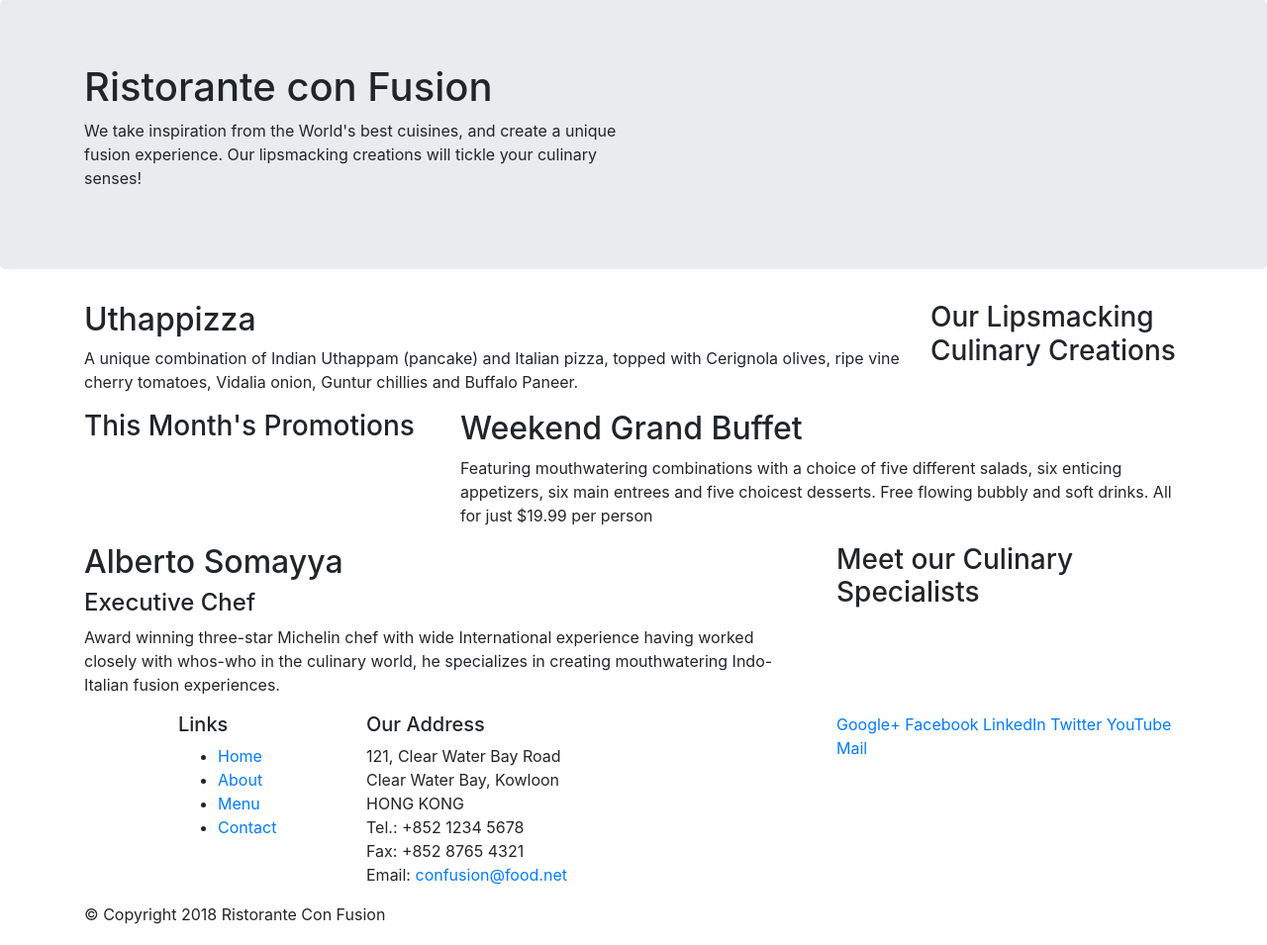
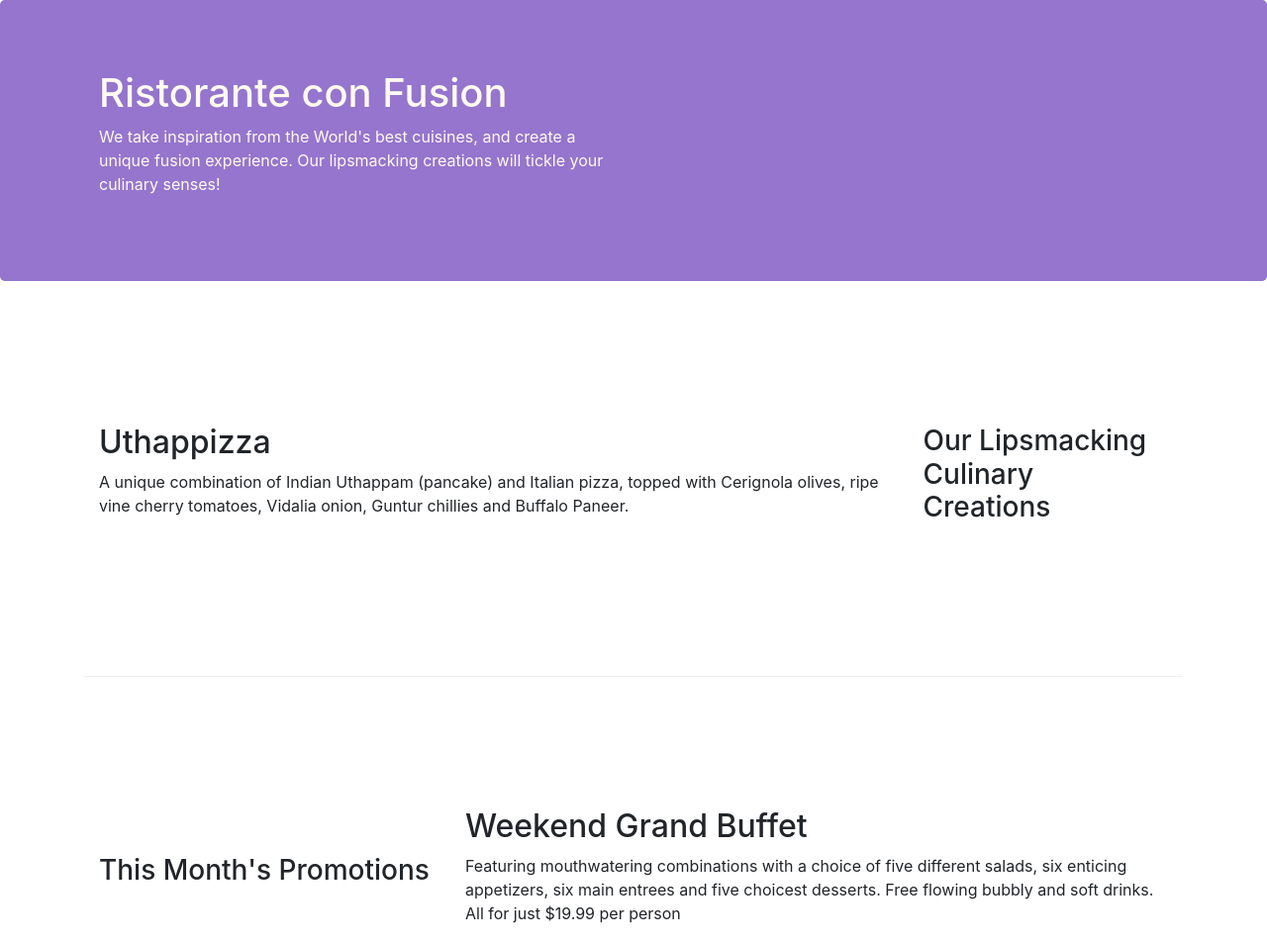
Before and after one commit to musmanm/conFusion, a website: page index.html in a window 1280 px wide. Shown: the top 955 px of the page at 99% size. Drawn offline with nearby package versions, Linux system fonts and the light colour scheme.

Commit message:
bootstrap part 2

```diff
--- /dev/null
+++ b/css/styles.css
@@ -0,0 +1,30 @@
+.row-header {
+    margin: 0px auto;
+    padding: 0px auto;
+}
+
+.row-content {
+    margin: 0px auto;
+    padding: 50px 0px 50px 0px;
+    border-bottom: 1px ridge;
+    min-height: 400px;
+}
+
+.footer {
+    background-color: #D1C4E9;
+    margin: 0px auto;
+    padding: 20px 0px 20px 0px;
+}
+
+.jumbotron {
+    padding: 70px 30px 70px 30px;
+    margin: 0px auto;
+    background: #9575CD;
+    color: floralwhite;
+}
+
+.address {
+    font-size: 80px;
+    margin: 0px;
+    color: #0F0F0F;
+}
--- a/index.html
+++ b/index.html
@@ -9,6 +9,7 @@
 
     <!-- Bootstrap CSS -->
     <link rel="stylesheet" href="node_modules/bootstrap/dist/css/bootstrap.min.css">
+    <link rel="stylesheet" href="css/styles.css">
     <title>Ristorante Con Fusion</title>
 </head>
 
@@ -16,7 +17,7 @@
 
     <header class="jumbotron">
         <div class="container">
-            <div class="row">
+            <div class="row row-header">
                 <div class="col-12 col-sm-6">
                     <h1>Ristorante con Fusion</h1>
                     <p>We take inspiration from the World's best cuisines, and create a unique fusion experience. Our lipsmacking creations will tickle your culinary senses!</p>
@@ -28,7 +29,7 @@
     </header>
 
     <div class="container">
-        <div class="row">
+        <div class="row row-content align-items-center">
             <div class="col-12 col-sm-4 order-sm-last col-md-3">
                 <h3>Our Lipsmacking Culinary Creations</h3>
             </div>
@@ -39,7 +40,7 @@
         </div>
 
 
-        <div class="row">
+        <div class="row row-content align-items-center">
             <div class="col-12 col-sm-3 col-md-4">
                 <h3>This Month's Promotions</h3>
             </div>
@@ -49,7 +50,7 @@
             </div>
         </div>
 
-        <div class="row">
+        <div class="row row-content align-items-center">
             <div class="col-12 col-sm-3 order-sm-last col-md-4">
                 <h3>Meet our Culinary Specialists</h3>
             </div>
@@ -61,12 +62,12 @@
         </div>
     </div>
 
-    <footer>
+    <footer class="footer">
         <div class="container">
             <div class="row">
                 <div class="col-4 offset-1 col-sm-2">
                     <h5>Links</h5>
-                    <ul>
+                    <ul class="list-unstyled">
                         <li><a href="#">Home</a></li>
                         <li><a href="#">About</a></li>
                         <li><a href="#">Menu</a></li>
@@ -84,8 +85,8 @@
 		              Email: <a href="mailto:confusion@food.net">confusion@food.net</a>
 		           </address>
                 </div>
-                <div class="col-12 col-sm-4">
-                    <div>
+                <div class="col-12 col-sm-4 align-self-center">
+                    <div class="text-center">
                         <a href="http://google.com/+">Google+</a>
                         <a href="http://www.facebook.com/profile.php?id=">Facebook</a>
                         <a href="http://www.linkedin.com/in/">LinkedIn</a>
@@ -95,7 +96,7 @@
                     </div>
                 </div>
            </div>
-           <div class="row">
+           <div class="row justify-content-center">
                 <div class="col-auto">
                     <p>© Copyright 2018 Ristorante Con Fusion</p>
                 </div>
```
